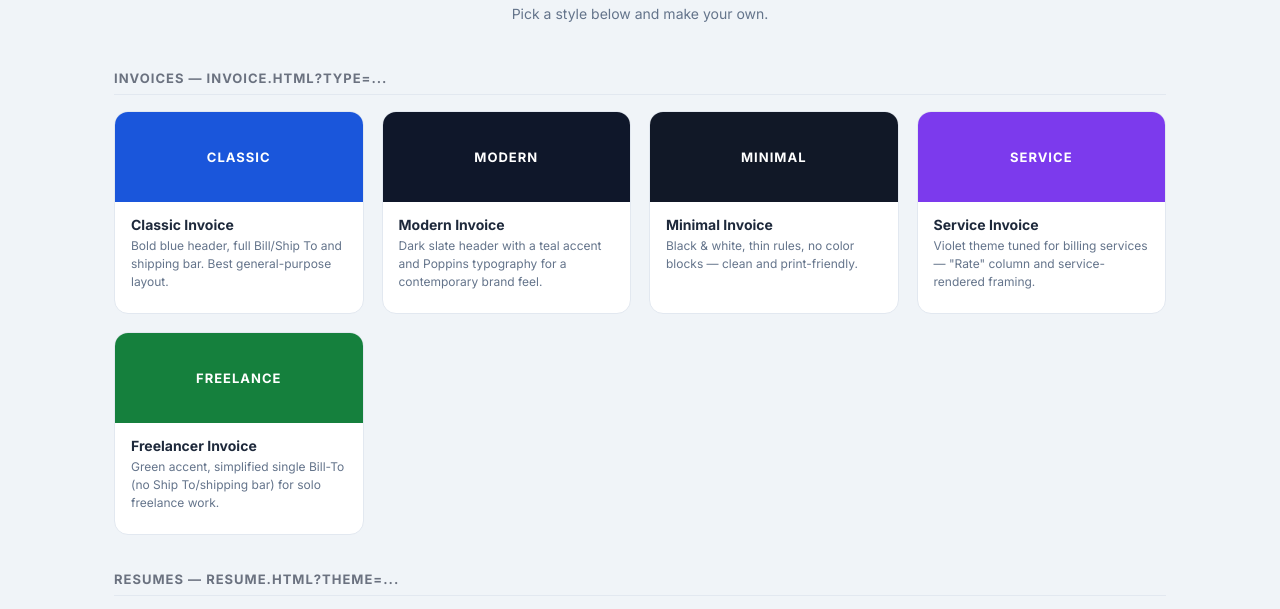
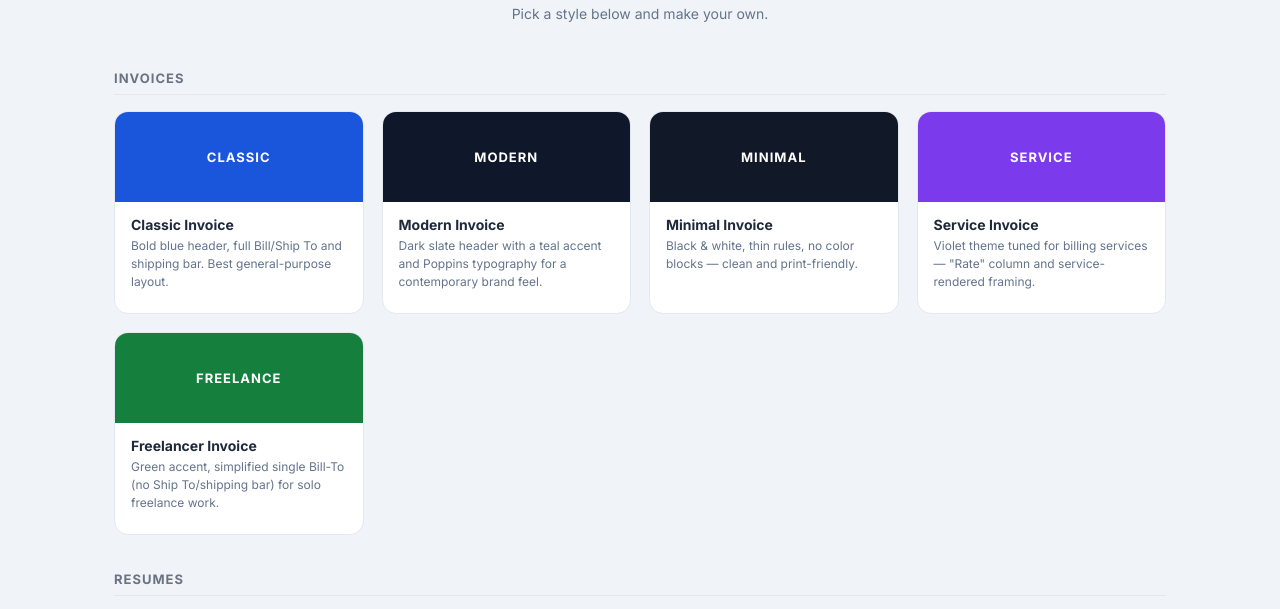
Before and after one commit to harshkumardev10/DocForge, a plain HTML site: page index.html in a window 1280 px wide. Shown: the part 147-756 px from the top of the page. Drawn offline with Linux system fonts and the light colour scheme.

Commit message:
Update index.html

```diff
--- a/index.html
+++ b/index.html
@@ -37,7 +37,7 @@ body{font-family:'Inter',sans-serif;background:#f0f4f8;color:#1e293b}
 </div>
 
 <div class="section">
-  <div class="section-title">Invoices — invoice.html?type=...</div>
+  <div class="section-title">Invoices</div>
   <div class="grid">
     <a class="card" href="invoice.html?type=classic">
       <div class="card-swatch" style="background:#1a56db">CLASSIC</div>
@@ -76,7 +76,7 @@ body{font-family:'Inter',sans-serif;background:#f0f4f8;color:#1e293b}
     </a>
   </div>
 
-  <div class="section-title">Resumes — resume.html?theme=...</div>
+  <div class="section-title">Resumes</div>
   <div class="grid">
     <a class="card" href="resume.html?theme=classic">
       <div class="card-swatch" style="background:#1a56db">CLASSIC</div>
```
